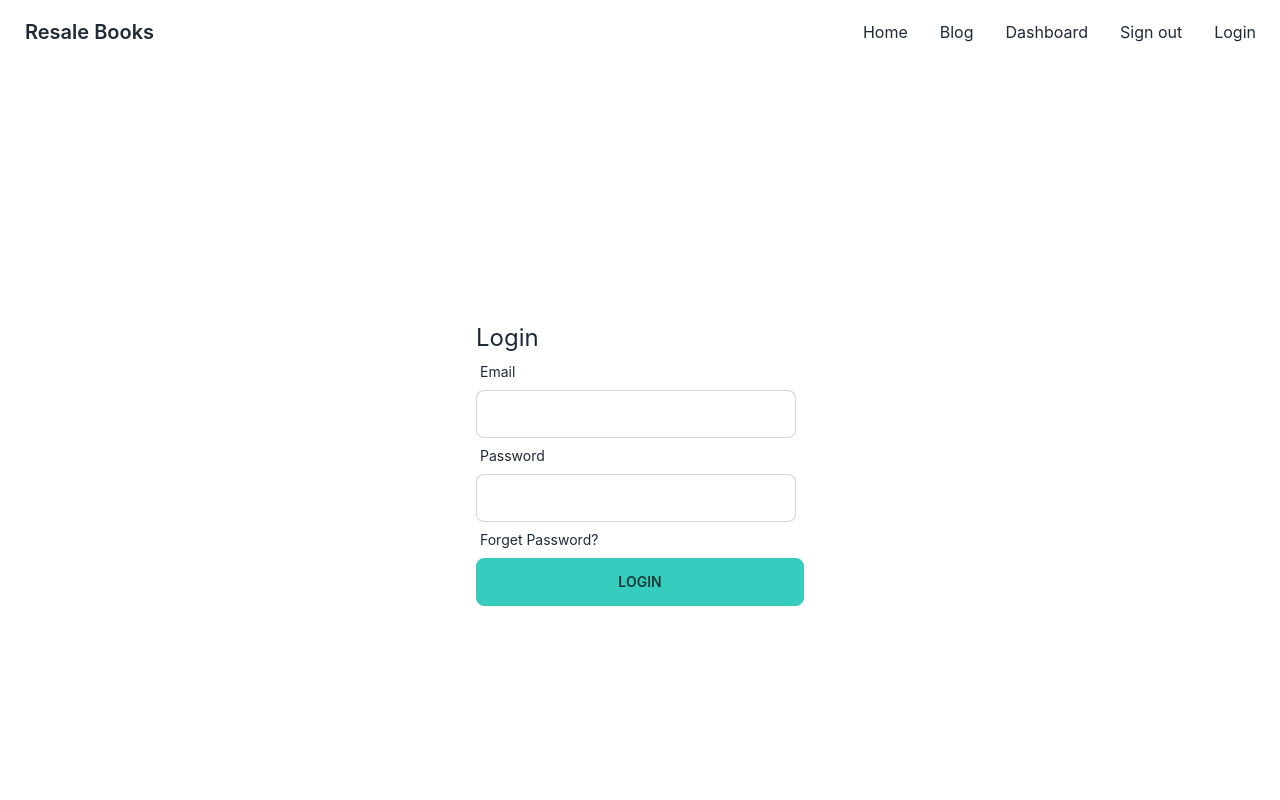
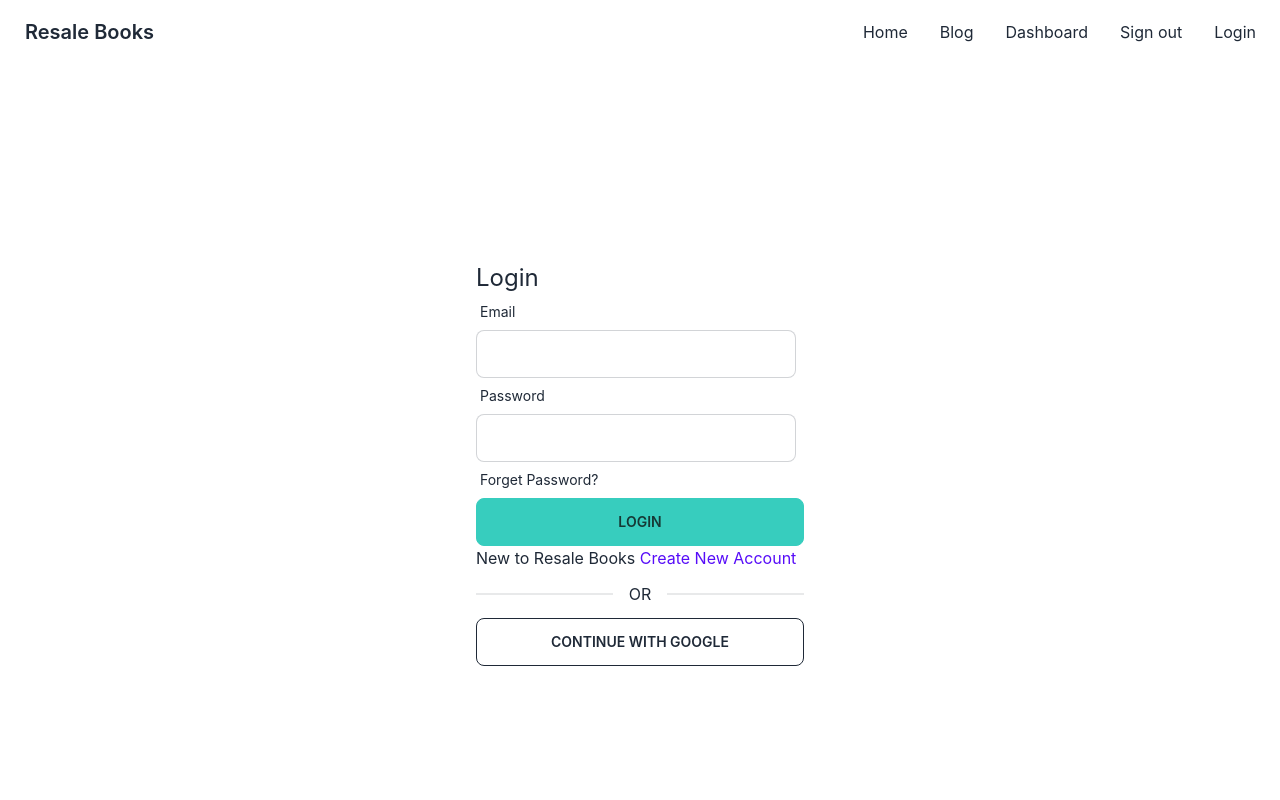
Before and after one commit to riyad5541/resale-books-client, a React (Create React App) app: page /login in a window 1280 px wide. Shown: the top 800 px of the page. Built offline with nearby package versions, Linux system fonts and the light colour scheme.

Commit message:
install firebase and setup

```diff
--- a/package.json
+++ b/package.json
@@ -7,6 +7,7 @@
     "@testing-library/react": "^13.4.0",
     "@testing-library/user-event": "^13.5.0",
     "daisyui": "^2.42.0",
+    "firebase": "^9.14.0",
     "react": "^18.2.0",
     "react-dom": "^18.2.0",
     "react-hook-form": "^7.39.5",
--- a/public/index.html
+++ b/public/index.html
@@ -24,7 +24,7 @@
       work correctly both with client-side routing and a non-root public URL.
       Learn how to configure a non-root public URL by running `npm run build`.
     -->
-    <title>React App</title>
+    <title>Resale Books</title>
   </head>
   <body>
     <noscript>You need to enable JavaScript to run this app.</noscript>
--- a/src/Pages/Login/Login.js
+++ b/src/Pages/Login/Login.js
@@ -1,14 +1,19 @@
 import React, { useState } from 'react';
 import { useForm } from "react-hook-form";
+import { Link } from 'react-router-dom';
 
 const Login = () => {
     const { register, handleSubmit } = useForm()
-    const [data, setData] = useState('');
+
+
+    const handleLogin = data => {
+        console.log(data);
+    }
     return (
         <div className='h-[800px] flex justify-center items-center'>
             <div className='w-96 p-7'>
                 <h2 className='text-2xl'>Login</h2>
-                <form onSubmit={handleSubmit((data) => setData(JSON.stringify(data)))}>
+                <form onSubmit={handleSubmit(handleLogin)}>
 
                     <div className="form-control w-full max-w-xs">
                         <label className="label"><span className="label-text">Email</span></label>
@@ -21,6 +26,9 @@ const Login = () => {
                     </div>
                     <input className='btn btn-accent w-full' value="Login" type="submit" />
                 </form>
+                <p>New to Resale Books <Link className='text-primary' to="/signup">Create New Account</Link></p>
+                <div className="divider">OR</div>
+                <button className='btn btn-outline w-full'>CONTINUE WITH GOOGLE</button>
             </div>
         </div>
     );
--- /dev/null
+++ b/src/firebase/firebase.config.js
@@ -0,0 +1,18 @@
+// Import the functions you need from the SDKs you need
+import { initializeApp } from "firebase/app";
+// TODO: Add SDKs for Firebase products that you want to use
+// https://firebase.google.com/docs/web/setup#available-libraries
+
+// Your web app's Firebase configuration
+const firebaseConfig = {
+  apiKey: process.env.REACT_APP_apiKey,
+  authDomain: process.env.REACT_APP_authDomain,
+  projectId: process.env.REACT_APP_projectId,
+  storageBucket: process.env.REACT_APP_storageBucket,
+  messagingSenderId: process.env.REACT_APP_messagingSenderId,
+  appId: process.env.REACT_APP_appId,
+};
+
+// Initialize Firebase
+const app = initializeApp(firebaseConfig);
+export default app;
```
Also changed, not shown: 2 other files (tests, documents, lock files or other folders).
